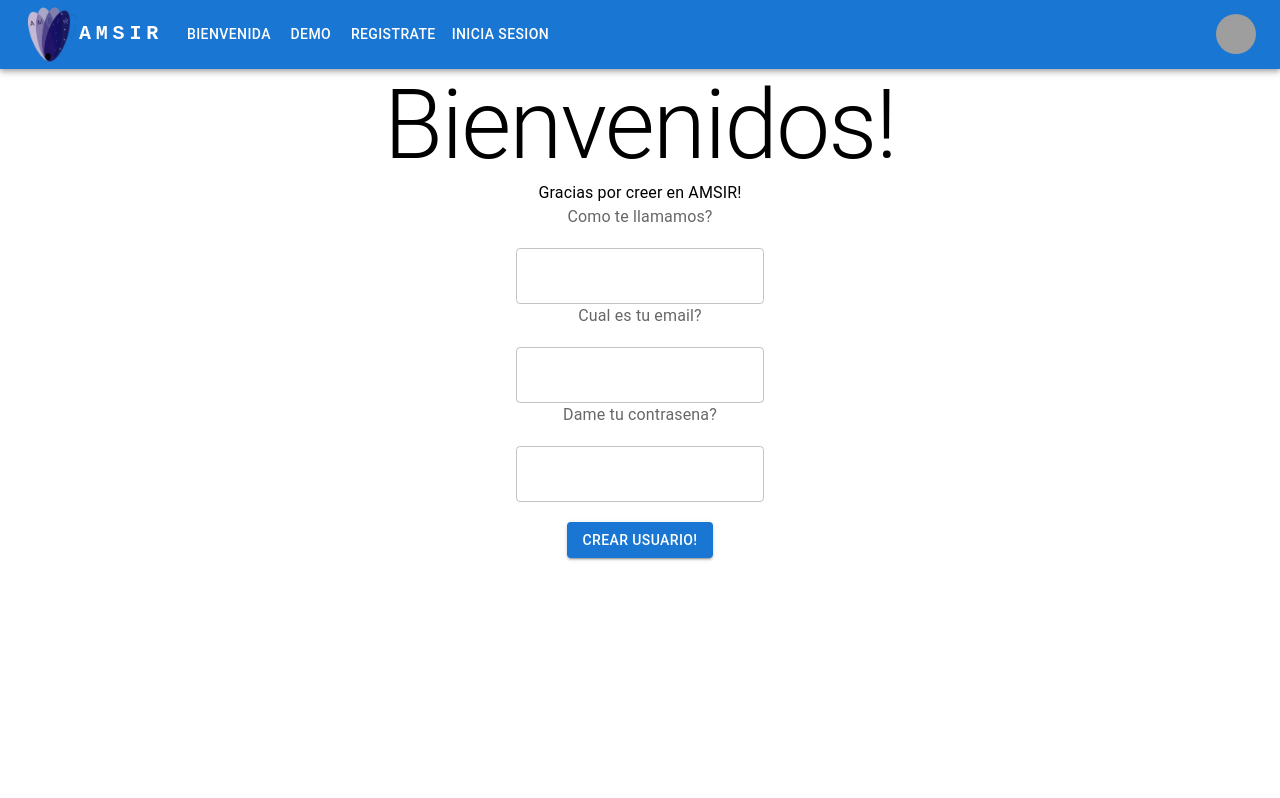
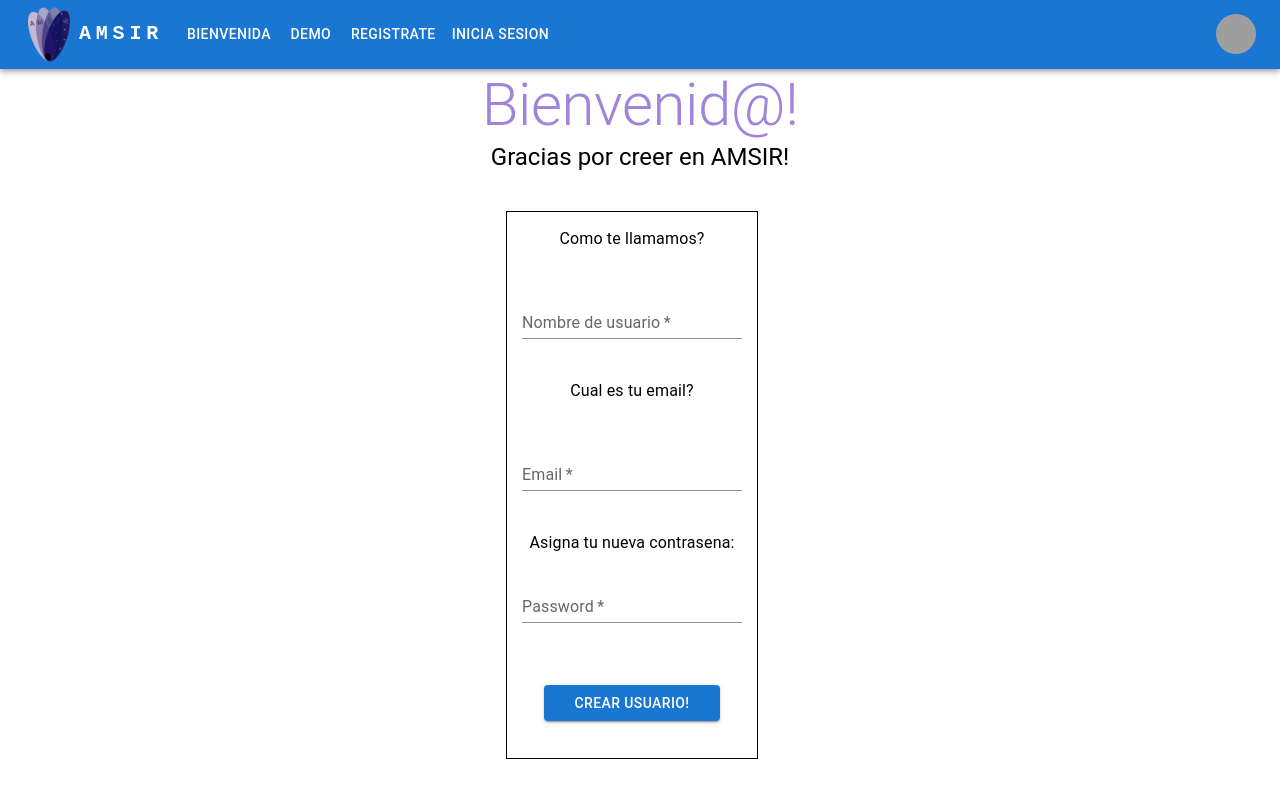
Before and after one commit to alcastle01/Amsir_Group, a React (Create React App) app in the folder amsir-page/: page /signup in a window 1280 px wide. Built offline with nearby package versions, Linux system fonts and the light colour scheme; grey boxes are pictures that could not be loaded.

Commit message:
add login page

```diff
--- a/amsir-page/src/components/ResponsiveAppBar/ResponsiveAppBar.tsx
+++ b/amsir-page/src/components/ResponsiveAppBar/ResponsiveAppBar.tsx
@@ -29,7 +29,7 @@ const pages = [
   },
   {
     text: 'Inicia sesion',
-    link: '/signup',
+    link: '/login',
   },
 ]
 const settings = ['Profile', 'Account', 'Dashboard', 'Logout'];
--- a/amsir-page/src/pages/Login/Login.tsx
+++ b/amsir-page/src/pages/Login/Login.tsx
@@ -1,12 +1,11 @@
 import Button from "@mui/material/Button";
-import InputLabel from "@mui/material/InputLabel";
 import Stack from "@mui/material/Stack";
 import TextField from "@mui/material/TextField";
 import { userLogin } from "../../clients/ApiHelper";
 import { encrypt } from "../../util/CriptoHelper";
 import LoginInfo from "../../clients/LoginInfo";
 import TokenData from "../../clients/TokenData";
-import { Box, Typography } from "@mui/material";
+import { Box, FormControl, Typography } from "@mui/material";
 
 function Login() {
 	function attemptLogin(username: HTMLElement | String | any , password: HTMLElement | String | any) {
@@ -44,29 +43,36 @@ function Login() {
 			<br />
 			<Stack spacing={2} direction='column'>
 				<form>
-					<InputLabel>
+					<FormControl sx={{
+						border: "1px solid",
+						padding: "15px",
+					}}>
+						<Typography variant="body1">
 							Como te llamamos?
-					</InputLabel>
+						</Typography>
 						<br />
-					<TextField id='username' required />
+						<TextField variant='standard' id='username' label='Nombre de usuario' required />
 						<br />
 
-					<InputLabel>
-						Dame tu contrasena?
-					</InputLabel>
+						<Typography variant="body1">
+							Cual es tu contrasena?
+						</Typography>
 						<br />
 
-					<TextField id='password' required autoComplete="off" security="" />
+						<TextField type="password" variant='standard' id='password' label='Password' required autoComplete="off" />
 						<br />
 						<br />
 
-					<Button variant="contained" onClick={() => {
+						<Button sx={{
+							margin:  '10%'
+						}} variant="contained" onClick={() => {
 								attemptLogin(
 									document.getElementById('username'),
 									document.getElementById('password'))
 							}}>
 							Login
 						</Button>
+					</FormControl>
 				</form>
 			</Stack>
 		</>
--- /dev/null
+++ b/amsir-page/src/pages/UserSignUp/UserSignUp.css
@@ -0,0 +1,3 @@
+input {
+	margin: 10px;
+}
--- a/amsir-page/src/pages/UserSignUp/UserSignUp.tsx
+++ b/amsir-page/src/pages/UserSignUp/UserSignUp.tsx
@@ -1,15 +1,14 @@
 import Button from "@mui/material/Button";
-import Stack from "@mui/material/Stack";
 import TextField from "@mui/material/TextField";
 import Typography from "@mui/material/Typography";
 import User from "../../clients/User.d";
 import { createUser } from "../../clients/ApiHelper";
 import { encrypt } from "../../util/CriptoHelper";
-import InputLabel from "@mui/material/InputLabel";
 import React from "react";
 import { Modal } from "@mui/base";
 import { Box } from "@mui/system";
-import { Paper } from "@mui/material";
+import { FormControl, Grid, Paper } from "@mui/material";
+import './UserSignUp.css';
 
 function UserSignUp() {
 	const [open, setOpen] = React.useState(false);
@@ -39,11 +38,11 @@ function UserSignUp() {
 
 	return(
 		<>
-			<Typography variant="h1">
-				Bienvenidos!
+			<Typography variant="h2" color="#A084DC">
+					Bienvenid@!
 			</Typography>
 
-			<Typography variant="body1">
+			<Typography variant="h5">
 				Gracias por creer en AMSIR!
 			</Typography>
 			{open &&
@@ -73,32 +72,44 @@ function UserSignUp() {
 			}
 
 			{!open &&
-				<Stack spacing={2} direction='column'>
+				<Box alignContent='center' justifyContent='center'>
+					<Grid container sx={{
+						marginTop: "3%",
+						alignContent: "center"
+					}} spacing={2} direction='column'>
 						<form>
-						<InputLabel>
+							<Grid item xs={12}>
+								<FormControl sx={{
+									border: "1px solid",
+									padding: "15px",
+								}}>
+									<Typography variant="body1">
 										Como te llamamos?
-						</InputLabel>
+									</Typography>
 									<br />
-						<TextField id='username' required />
 									<br />
-						<InputLabel>
+									<TextField variant='standard' id='username' label='Nombre de usuario' required />
+									<br />
+									<br />
+									<Typography variant="body1">
 										Cual es tu email?
-						</InputLabel>
+									</Typography>
 									<br />
-
-						<TextField id='email' required />
 									<br />
-
-						<InputLabel>
-							Dame tu contrasena?
-						</InputLabel>
+									<TextField variant='standard' id='email' label='Email' required />
 									<br />
-
-						<TextField id='password' required autoComplete="off" security="" />
+									<br />
+									<Typography variant="body1">
+										Asigna tu nueva contrasena:
+									</Typography>
+									<br />
+									<TextField type="password" variant='standard' id='password' label='Password' required autoComplete="off" />
 									<br />
 									<br />
 
-						<Button variant="contained" onClick={() => {
+									<Button sx={{
+										margin:  '10%'
+									}} variant="contained" onClick={() => {
 											attemptCreateUser(
 												document.getElementById('username'),
 												document.getElementById('email'),
@@ -106,8 +117,11 @@ function UserSignUp() {
 										}}>
 										Crear usuario!
 									</Button>
+								</FormControl>
+							</Grid>
 						</form>
-				</Stack>
+					</Grid>
+				</Box>
 			}
 		</>
 	);
```
Also changed, not shown: 1 other file (tests, documents, lock files or other folders). Lines whose indentation alone changed are shown as unchanged.
